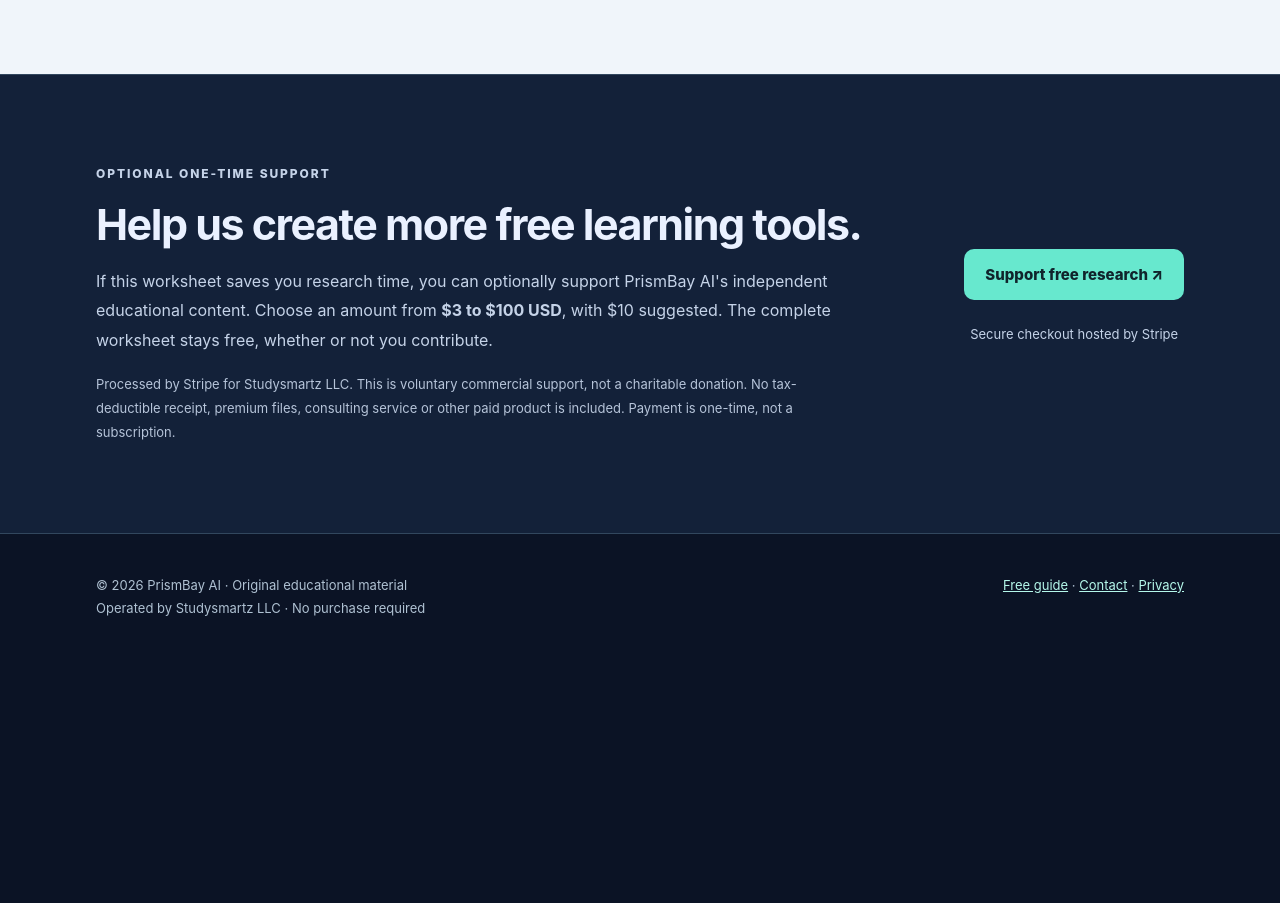
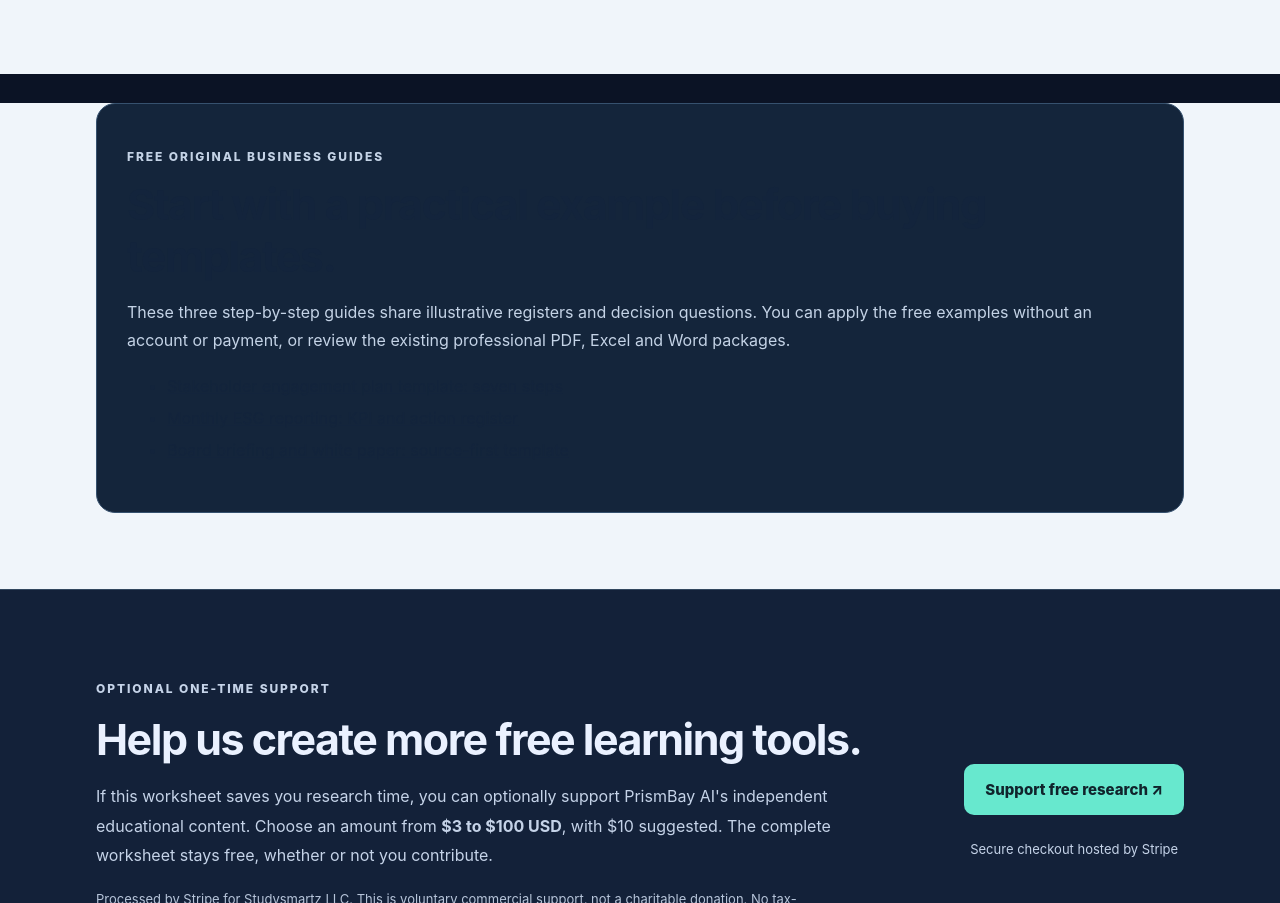
Before and after one commit to ragunauth123456-maker/PrismBay, a plain HTML site: page index.html in a window 1280 px wide. Shown: the part 2280-3183 px from the top of the page. Before the commit the page ends 2941 px from the top, so only its background shows below. Drawn offline with Linux system fonts and the light colour scheme.

Commit message:
Connect verified product pages to original free buyer guides

```diff
--- a/index.html
+++ b/index.html
@@ -35,5 +35,6 @@
 <article class="card"><span class="n">03</span><h3>Assign an owner</h3><p>Document who reviews the missing evidence, when to revisit the risk and who can approve or decline the use case.</p></article></div>
 <div class="example"><p class="eyebrow">Fictional worked example</p><h3 style="font-size:25px;margin:8px 0">Vendor A offers a lower quote. Vendor B supplies more evidence.</h3><p>Vendor A has not documented data retention, demonstrated export or identified an incident owner. Vendor B has dated contractual terms and a sample export test. <strong>Neither is automatically approved.</strong> Review both against the intended use case, data sensitivity, evidence quality and risk appetite.</p><a class="btn primary" href="./guide.html">Open the complete 10-question guide →</a></div></div></section>
 <section class="section light" id="professional" style="padding-top:0"><div class="container"><div class="example"><p class="eyebrow">For executive and operational teams</p><h3 style="font-size:29px;margin:10px 0">Need editable workbooks beyond the free worksheet?</h3><p>Our separate professional document systems include real implementation guides, Excel workbooks and Word templates for stakeholder mapping, ESG reporting and executive research. Existing ZIP packages and their individual Stripe links have been checked. One-time prices start at $49 USD; no working AI software is included.</p><a class="btn primary" href="./toolkits.html?utm_source=free_vendor_guide&utm_medium=owned_site&utm_campaign=professional_toolkits">Explore professional toolkits →</a></div></div></section>
+<section class="section light" id="free-guides" style="padding-top:0"><div class="container"><div class="example"><p class="eyebrow">Free original business guides</p><h2>Start with a practical example before buying templates.</h2><p>These three step-by-step guides share illustrative registers and decision questions. You can apply the free examples without an account or payment, or review the existing professional PDF, Excel and Word packages.</p><ul style="line-height:2"><li><a href="./stakeholder-engagement-plan-template.html">Stakeholder engagement plan template: seven steps</a></li><li><a href="./esg-monthly-reporting-template.html">Monthly ESG reporting: KPI and action register</a></li><li><a href="./board-briefing-white-paper-template.html">Board briefing and white paper: source-first template</a></li></ul></div></div></section>
 <section class="section support" id="support"><div class="container supportGrid"><div><p class="eyebrow">Optional one-time support</p><h2 style="margin:14px 0">Help us create more free learning tools.</h2><p>If this worksheet saves you research time, you can optionally support PrismBay AI's independent educational content. Choose an amount from <strong>$3 to $100 USD</strong>, with $10 suggested. The complete worksheet stays free, whether or not you contribute.</p><p class="disclosure">Processed by Stripe for Studysmartz LLC. This is voluntary commercial support, not a charitable donation. No tax-deductible receipt, premium files, consulting service or other paid product is included. Payment is one-time, not a subscription.</p></div><div><a class="btn primary" href="https://buy.stripe.com/aFa3cw0jweEMfCn2xs2400H" target="_blank" rel="noopener noreferrer" aria-label="Optional one-time support via Stripe">Support free research ↗</a><p class="note" style="text-align:center">Secure checkout hosted by Stripe</p></div></div></section>
 </main><footer class="footer"><div class="container footerFlex"><span>© 2026 PrismBay AI · Original educational material<br>Operated by Studysmartz LLC · No purchase required</span><div><a href="./guide.html">Free guide</a> · <a href="https://www.prismbayai.com/contact" target="_blank" rel="noopener noreferrer">Contact</a> · <a href="https://www.prismbayai.com/privacy" target="_blank" rel="noopener noreferrer">Privacy</a></div></div></footer></body></html>
```
